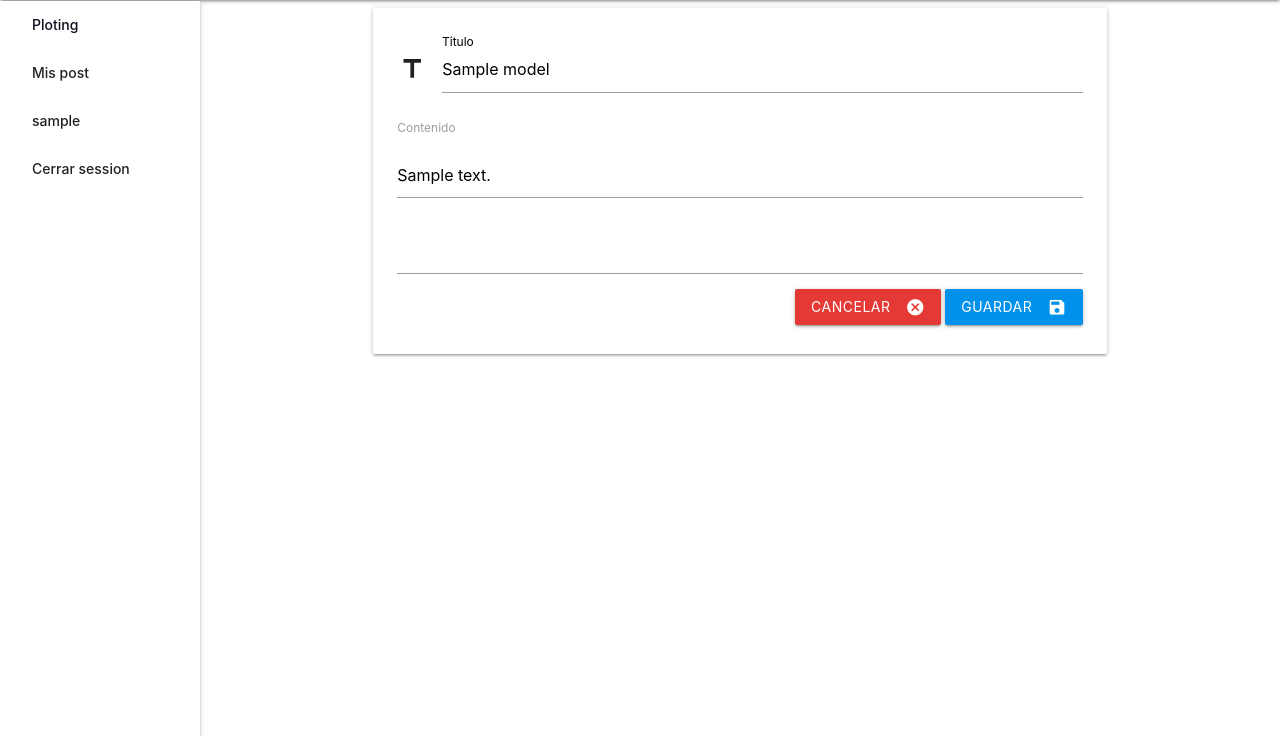
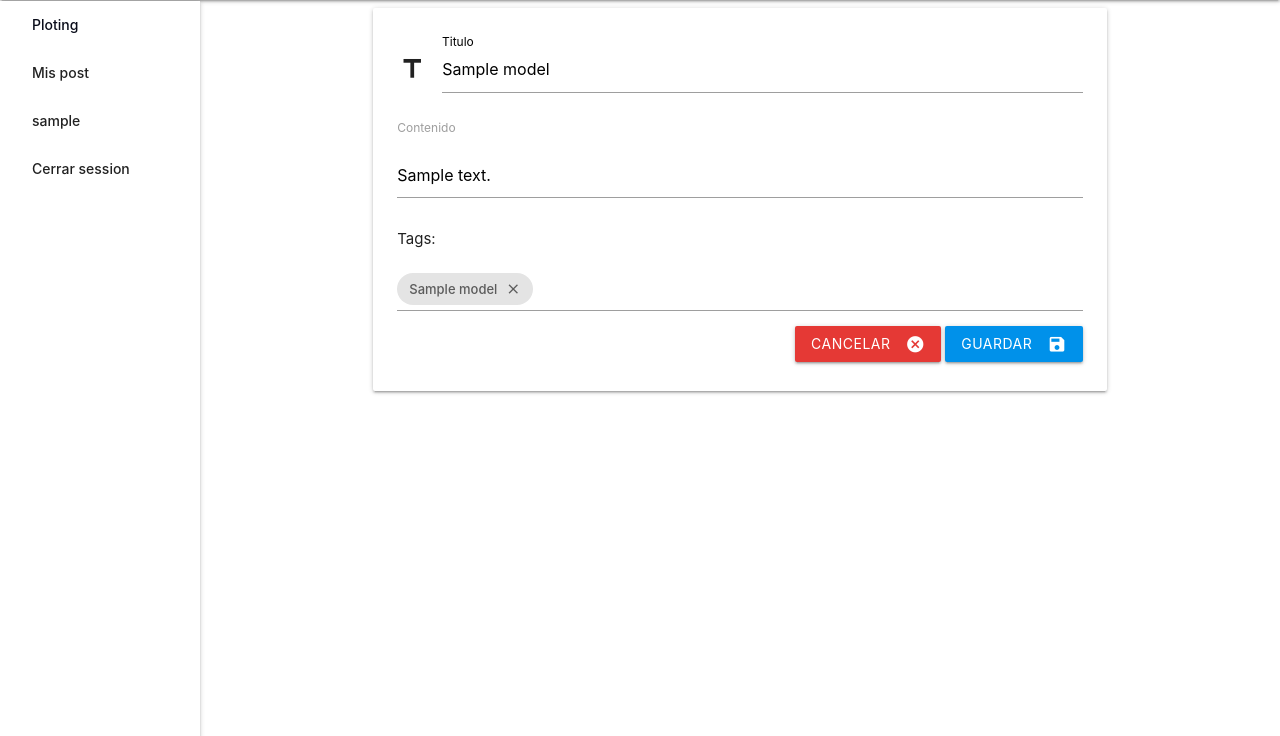
Before and after one commit to ezalorpro/flask_web, a Flask app: page /edit_post/1 in a window 1280 px wide. Shown: the part 64-800 px from the top of the page. Run offline with Flask 2, Linux system fonts and the light colour scheme; a user stored in the database is signed in; tables that the repository leaves empty hold one stand-in row (values such as "Sample post"); some libraries are stand-ins or nearby versions.

Commit message:
tags done

```diff
--- a/flask_web_app/admin_views.py
+++ b/flask_web_app/admin_views.py
@@ -187,6 +187,7 @@ class UserView(ModelView):
 class PostView(ModelView):
     can_view_details = True
     column_type_formatters = MY_DEFAULT_FORMATTERS
+    column_type_formatters_detail = MY_DEFAULT_FORMATTERS
     details_template = "admin/details_post.html"
     edit_template = "admin/edit_post.html"
     create_template = "admin/create_post.html"
@@ -196,9 +197,14 @@ class PostView(ModelView):
             label="Usuario",
             validators=[validators.DataRequired()],
             default=current_user,
+        ),
+        tags=dict(
+            label="Tags",
+            validators=[validators.DataRequired("Debe agregar al menos un tag")]
         )
     )
     column_list = ["user", "title", "post_date", "post_modified"]
+    column_details_list = ["user", "title", "post_text", "post_date", "post_modified", "tags"]
     form_columns = ["user", "title", "post_text", "tags"]
     form_widget_args = {
         "user": {"required": True, "disabled": True},
--- a/flask_web_app/forms.py
+++ b/flask_web_app/forms.py
@@ -95,4 +95,7 @@ class PostForm(FlaskForm):
         ],
     )
     post_text = wtforms.TextAreaField(label="Contenido")
-    tags_form = wtforms.StringField(label="Tags")
+    tags_form = wtforms.StringField(
+        label="Tags",
+        validators=[validators.DataRequired("Debe agregar al menos un tag")],
+    )
--- a/flask_web_app/templates/create_post.html
+++ b/flask_web_app/templates/create_post.html
@@ -1,4 +1,5 @@
 {% extends "base.html" %}
+{% from "jinja2_macros.html" import errors  %}
 
 {% block cssContent %}
 <style>
@@ -41,9 +42,12 @@
               </div>
 
               {{ post_form.tags_form(type="hidden") }}
-              <div class="chips">
-                <input  class="input">
+              Tags:
+              <div class="chips chips-autocomplete chips-initial">
+                <input class="input">
               </div>
+
+              {{ errors(post_form.tags_form) }}
 
               <div class="row right-align">
                 <div class="col s12" style="margin-bottom: -35px;">
@@ -73,18 +77,28 @@
     newval.forEach(element => {
       chips.push(element['tag'])
     });
-    console.log(chips)
     $('input[name="tags_form"]').val(chips);
   }
 
   $(document).ready(function () {
     tinymceFunc("{{ url_for('post_image_handler') }}", "{{ csrf_token() }}");
 
-    $('.chips').chips({
+    $('.chips-autocomplete').chips({
       onChipAdd: function (e, chip) {
-      updateChipInput(e[0].M_Chips.chipsData);
+        updateChipInput(e[0].M_Chips.chipsData);
+      },
+      onChipDelete: function (e, chip) {
+        updateChipInput(e[0].M_Chips.chipsData);
+      },
+      data: {{ current_tags|safe }},
+      autocompleteOptions: {
+        data: {{ tags|safe }},
+        limit: Infinity,
+        minLength: 1
       }
     });
+
+    updateChipInput($('.chips-autocomplete')[0].M_Chips.chipsData);
   });
 </script>
 {% endblock scriptsContent %}
--- a/flask_web_app/utils.py
+++ b/flask_web_app/utils.py
@@ -65,7 +65,7 @@ def login_required(role="regular_user"):
 
 
 def add_tags(tag):
-    existing_tag = TagModel.query.filter(TagModel.name == tag.lower()).one_or_none()
+    existing_tag = TagModel.query.filter(TagModel.name == tag.lower()).first()
     if existing_tag is not None:
         return existing_tag
     else:
--- a/flask_web_app/views.py
+++ b/flask_web_app/views.py
@@ -14,9 +14,14 @@ from werkzeug.security import check_password_hash, generate_password_hash
 from wtforms import validators
 
 from flask_web_app import admin, app, db, file_path, login_manager, op, photos
-from flask_web_app.forms import (EditProfileForm, LoginForm, PlotingForm,
-                                 PostForm, RegistrationForm)
-from flask_web_app.models import ImagePostModel, PostModel, User, genero
+from flask_web_app.forms import (
+    EditProfileForm,
+    LoginForm,
+    PlotingForm,
+    PostForm,
+    RegistrationForm,
+)
+from flask_web_app.models import ImagePostModel, PostModel, User, genero, TagModel
 from flask_web_app.utils import login_required, add_tags
 
 EMAIL_REGX = r"[^@]+@[^@]+\.[^@]+"
@@ -217,10 +222,12 @@ def create_post():
     if request.method == "POST" and post_form.validate_on_submit():
         post = PostModel()
         post_form.populate_obj(post)
-        tags_list = [val.strip() for val in post_form.tags_form.data.split(',')]
+        tags_list = [val.strip() for val in post_form.tags_form.data.split(",")]
+        tag_acum = []
         for tag in tags_list:
-           post_tag = add_tags(tag)
-           post.tags.append(post_tag)
+            if tag:
+                tag_acum.append(add_tags(tag))
+        post.tags = tag_acum
         post.user = current_user
         db.session.add(post)
         db.session.flush()
@@ -228,7 +235,15 @@ def create_post():
         db.session.commit()
         return redirect(url_for("post_view", post_id=post.id))
     else:
-        return render_template("create_post.html", post_form=post_form)
+        tags_obj = TagModel.query.all()
+        tags = json.dumps({k.name: None for k in tags_obj})
+        current_tags = {}
+        return render_template(
+            "create_post.html",
+            post_form=post_form,
+            tags=tags,
+            current_tags=current_tags,
+        )
 
 
 @app.route("/edit_post/<post_id>", methods=["GET", "POST"], endpoint="edit_post")
@@ -243,12 +258,27 @@ def edit_post(post_id):
     post_form.post_id = post_id
     if request.method == "POST" and post_form.validate_on_submit():
         post_form.populate_obj(post)
+        tags_list = [val.strip() for val in post_form.tags_form.data.split(",")]
+        tag_acum = []
+        for tag in tags_list:
+            if tag:
+                tag_acum.append(add_tags(tag))
+        post.tags = tag_acum
         db.session.flush()
         manage_images(post)
         db.session.commit()
         return redirect(url_for("post_view", post_id=post.id))
     else:
-        return render_template("create_post.html", post_form=post_form, post=post)
+        tags_obj = TagModel.query.all()
+        tags = json.dumps({k.name: None for k in tags_obj})
+        current_tags = [{"tag": tag.name} for tag in post.tags]
+        return render_template(
+            "create_post.html",
+            post_form=post_form,
+            post=post,
+            tags=tags,
+            current_tags=current_tags,
+        )
 
 
 @login_required(role=["admin", "editor"])
--- a/run.py
+++ b/run.py
@@ -1,10 +1,16 @@
 from flask_web_app import app, db
-from flask_web_app.models import User, PostModel, ImagePostModel
+from flask_web_app.models import User, PostModel, ImagePostModel, TagModel
 
 
 @app.shell_context_processor
 def make_shell_context():
-    return {"db": db, "User": User, "PostModel": PostModel, 'ImagePostModel': ImagePostModel}
+    return {
+        "db": db,
+        "User": User,
+        "PostModel": PostModel,
+        "ImagePostModel": ImagePostModel,
+        "TagModel": TagModel,
+    }
 
 
 if __name__ == "__main__":
```
Also changed, not shown: flask_web_app/templates/admin/index.html (+2 -29 lines), flask_web_app/templates/post_template.html (+5 -2 lines).
